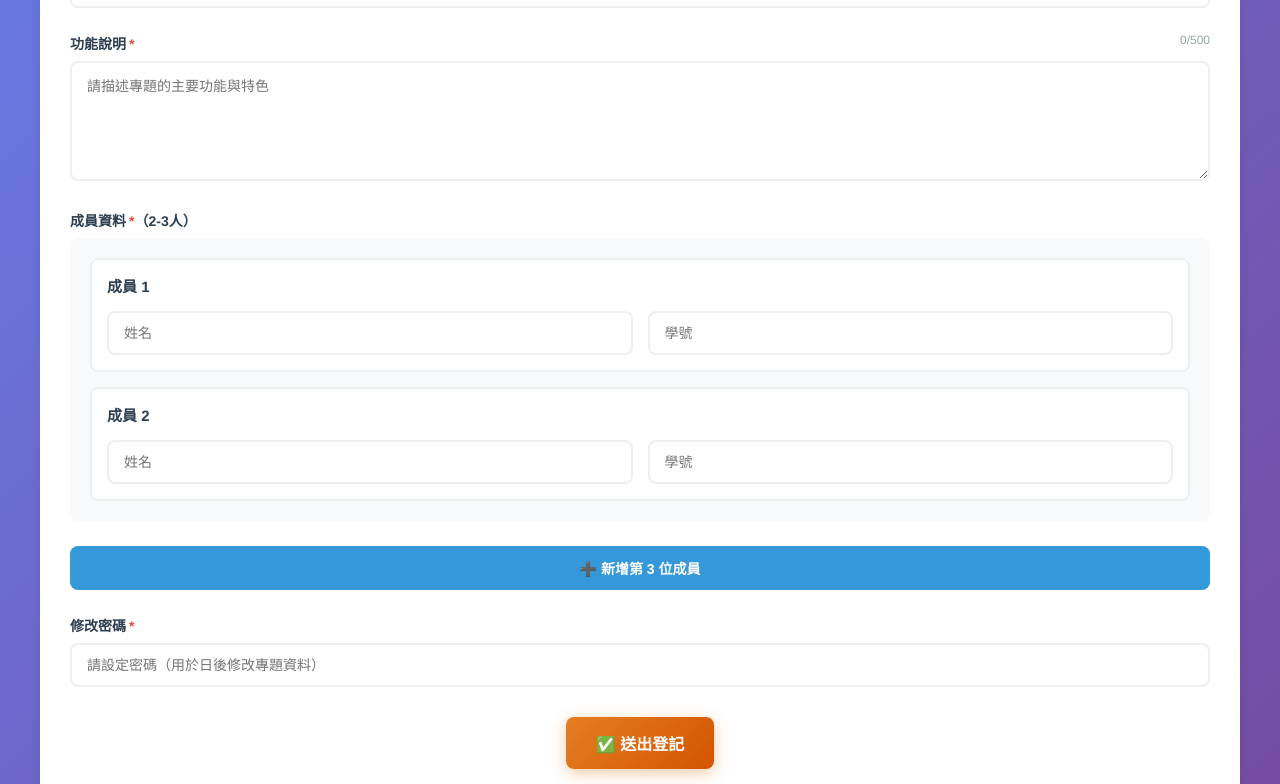
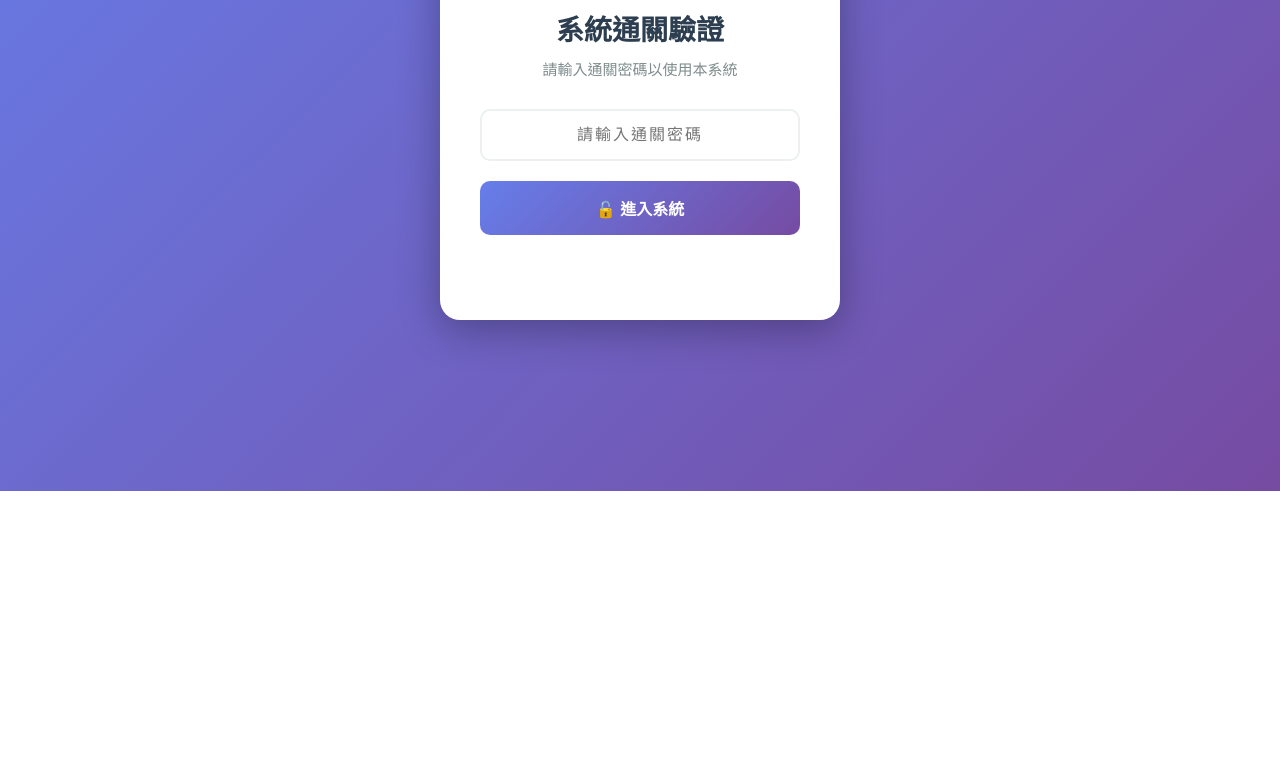
Before and after one commit to junmingsu/CTP, a plain HTML site: page index.html in a window 1280 px wide. Shown: the part 309-1093 px from the top of the page. After the commit the page ends 800 px from the top, so only its background shows below. Drawn offline with Linux system fonts and the light colour scheme.

Commit message:
Add files via upload

```diff
--- a/index.html
+++ b/index.html
@@ -506,10 +506,143 @@
       font-size: 14px;
       color: #2C3E50;
     }
+
+  /* ⭐ 新增：通關密碼頁面樣式 */
+    .access-guard {
+      position: fixed;
+      top: 0;
+      left: 0;
+      width: 100%;
+      height: 100%;
+      background: linear-gradient(135deg, #667eea 0%, #764ba2 100%);
+      display: flex;
+      align-items: center;
+      justify-content: center;
+      z-index: 10000;
+    }
+
+    .access-container {
+      background: white;
+      padding: 50px 40px;
+      border-radius: 20px;
+      box-shadow: 0 10px 40px rgba(0,0,0,0.3);
+      text-align: center;
+      max-width: 400px;
+      width: 90%;
+      animation: slideIn 0.5s ease-out;
+    }
+
+    @keyframes slideIn {
+      from {
+        opacity: 0;
+        transform: translateY(-30px);
+      }
+      to {
+        opacity: 1;
+        transform: translateY(0);
+      }
+    }
+
+    .access-icon {
+      font-size: 64px;
+      margin-bottom: 20px;
+    }
+
+    .access-title {
+      color: #2C3E50;
+      font-size: 28px;
+      margin-bottom: 10px;
+      font-weight: bold;
+    }
+
+    .access-subtitle {
+      color: #7f8c8d;
+      font-size: 15px;
+      margin-bottom: 30px;
+    }
+
+    .access-input {
+      width: 100%;
+      padding: 15px 20px;
+      font-size: 16px;
+      border: 2px solid #ecf0f1;
+      border-radius: 10px;
+      margin-bottom: 20px;
+      font-family: inherit;
+      transition: all 0.3s;
+      text-align: center;
+      letter-spacing: 2px;
+    }
+
+    .access-input:focus {
+      outline: none;
+      border-color: #667eea;
+      box-shadow: 0 0 0 3px rgba(102, 126, 234, 0.1);
+    }
+
+    .access-btn {
+      width: 100%;
+      padding: 15px;
+      font-size: 16px;
+      font-weight: bold;
+      color: white;
+      background: linear-gradient(135deg, #667eea 0%, #764ba2 100%);
+      border: none;
+      border-radius: 10px;
+      cursor: pointer;
+      transition: all 0.3s;
+    }
+
+    .access-btn:hover {
+      transform: translateY(-2px);
+      box-shadow: 0 5px 20px rgba(102, 126, 234, 0.4);
+    }
+
+    .access-btn:active {
+      transform: translateY(0);
+    }
+
+    .access-btn:disabled {
+      opacity: 0.6;
+      cursor: not-allowed;
+    }
+
+    .access-error {
+      color: #e74c3c;
+      font-size: 14px;
+      margin-top: 15px;
+      min-height: 20px;
+      font-weight: 500;
+    }
   </style>
+
 </head>
 <body>
-  <div class="container">
+  <!-- ⭐ 新增：通關密碼輸入頁面 -->
+  <div class="access-guard" id="accessGuard">
+    <div class="access-container">
+      <div class="access-icon">🔐</div>
+      <h1 class="access-title">系統通關驗證</h1>
+      <p class="access-subtitle">請輸入通關密碼以使用本系統</p>
+      <form id="accessForm" onsubmit="verifyAccessPassword(event)">
+        <input
+          type="password"
+          id="accessPasswordInput"
+          class="access-input"
+          placeholder="請輸入通關密碼"
+          required
+          autocomplete="off"
+        >
+        <button type="submit" class="access-btn" id="accessBtn">
+          🔓 進入系統
+        </button>
+      </form>
+      <div id="accessError" class="access-error"></div>
+    </div>
+  </div>
+  <!-- ⭐ 通關密碼頁面結束 -->
+
+  <div class="container" id="mainContainer" style="display: none;">
     <div class="header">
       <h1>📚 學生分組專題登記與查詢系統</h1>
       <p>Student Project Registration & Query System</p>
@@ -726,7 +859,57 @@
     let allProjects = [];
     let currentEditProjectId = null;
 
-    // ⭐ 修正後的 API 呼叫函數
+        // ⭐ 新增：通關密碼驗證功能
+    // 檢查是否已經驗證過
+    window.addEventListener('DOMContentLoaded', function() {
+      const isAuthenticated = sessionStorage.getItem('systemAuthenticated');
+      if (isAuthenticated === 'true') {
+        showMainSystem();
+      }
+    });
+
+    async function verifyAccessPassword(event) {
+      event.preventDefault();
+
+      const passwordInput = document.getElementById('accessPasswordInput');
+      const errorDiv = document.getElementById('accessError');
+      const btn = document.getElementById('accessBtn');
+
+      const password = passwordInput.value;
+
+      btn.disabled = true;
+      btn.textContent = '🔄 驗證中...';
+      errorDiv.textContent = '';
+
+      const result = await callAPI('verifyAccessPassword', { password });
+
+      if (result.success) {
+        sessionStorage.setItem('systemAuthenticated', 'true');
+        errorDiv.style.color = '#27ae60';
+        errorDiv.textContent = '✅ 驗證成功！正在進入系統...';
+
+        setTimeout(() => {
+          showMainSystem();
+        }, 800);
+      } else {
+        btn.disabled = false;
+        btn.textContent = '🔓 進入系統';
+        errorDiv.style.color = '#e74c3c';
+        errorDiv.textContent = result.message;
+        passwordInput.value = '';
+        passwordInput.focus();
+      }
+    }
+
+    function showMainSystem() {
+      document.getElementById('accessGuard').style.display = 'none';
+      document.getElementById('mainContainer').style.display = 'block';
+    }
+    // ⭐ 通關密碼功能結束
+
+
+
+	// ⭐ 修正後的 API 呼叫函數
     async function callAPI(action, additionalData = {}) {
       try {
         // ⭐ 將 action 和所有資料都放在 POST body 中
```
